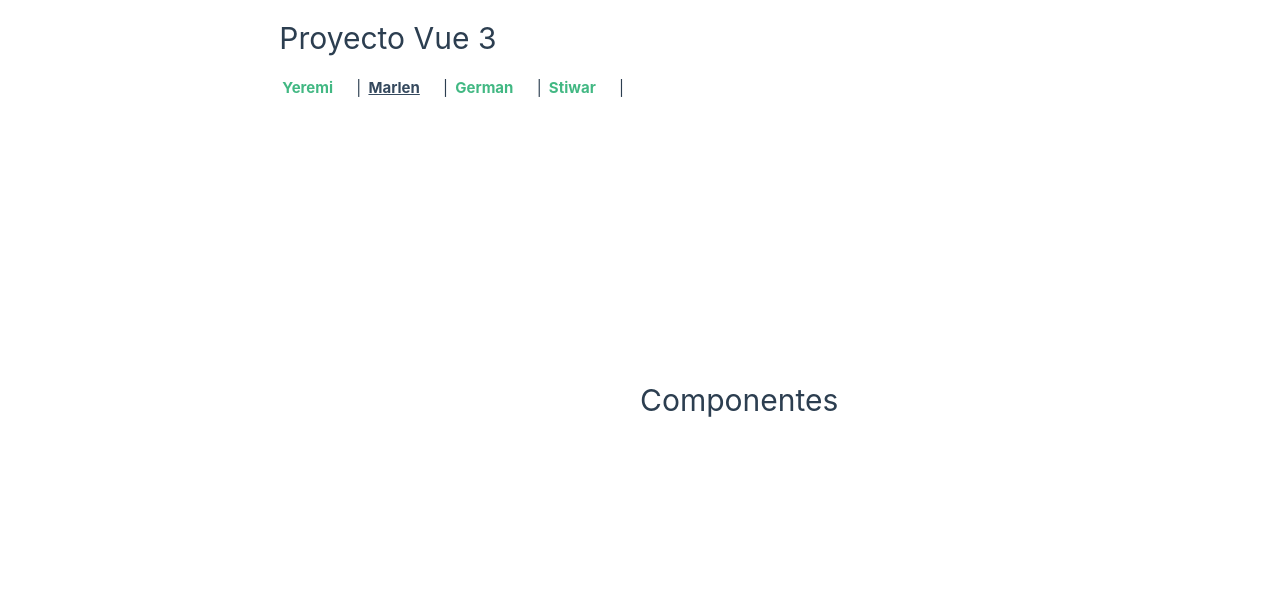
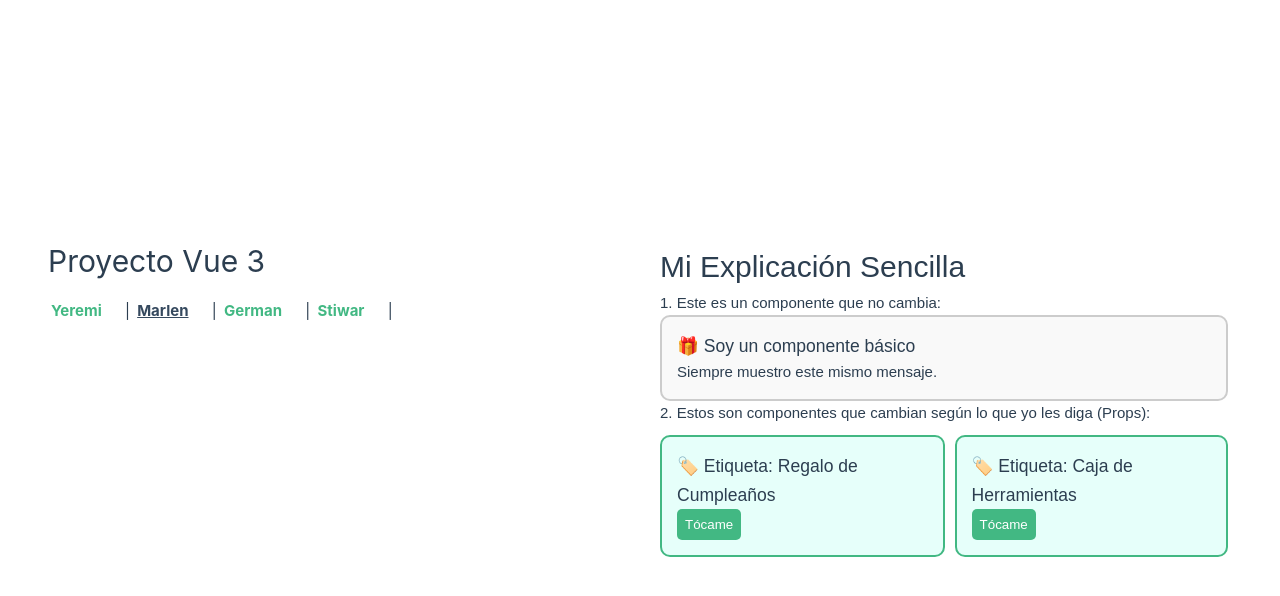
Before and after one commit to yeremijesus9/proyecto-vue3, a Vue app: page /marlen in a window 1280 px wide. Shown: the top 596 px of the page. Built offline with nearby package versions, Linux system fonts and the light colour scheme.

Commit message:
ejemplos componts

```diff
--- /dev/null
+++ b/src/components/Marlen/ComponentesPropsemits.vue
@@ -0,0 +1,31 @@
+<template>
+  <div class="caja-verde">
+    <h3>🏷️ Etiqueta: {{ titulo }}</h3>
+
+    <button @click="$emit('saludo', '¡Alguien tocó el botón de ' + titulo + '!')">
+      Tócame
+    </button>
+  </div>
+</template>
+
+<script setup>
+defineProps(['titulo']); // Aquí recibimos el nombre
+defineEmits(['saludo']); // Aquí preparamos el "grito"
+</script>
+
+<style scoped>
+.caja-verde {
+  border: 2px solid #42b883;
+  padding: 15px;
+  border-radius: 10px;
+  background-color: #e6fffa;
+}
+button {
+  cursor: pointer;
+  background: #42b883;
+  color: white;
+  border: none;
+  padding: 8px;
+  border-radius: 5px;
+}
+</style>
--- /dev/null
+++ b/src/components/Marlen/ComponentesSimple.vue
@@ -0,0 +1,16 @@
+<template>
+  <div class="caja-gris">
+    <h3>🎁 Soy un componente básico</h3>
+    <p>Siempre muestro este mismo mensaje.</p>
+  </div>
+</template>
+
+
+<style scoped>
+.caja-gris {
+  border: 2px solid #ccc;
+  padding: 15px;
+  border-radius: 10px;
+  background-color: #f9f9f9;
+}
+</style>
--- a/src/views/MarlenView.vue
+++ b/src/views/MarlenView.vue
@@ -1,15 +1,34 @@
 <template>
-  <div class="about">
-    <h1>Componentes </h1>
+  <div class="pagina">
+    <h1>Mi Explicación Sencilla</h1>
+
+    <p>1. Este es un componente que no cambia:</p>
+    <ComponentesSimple />
+
+    <p>2. Estos son componentes que cambian según lo que yo les diga (Props):</p>
+    <div class="fila">
+      <ComponentesPropsemits titulo="Regalo de Cumpleaños" @saludo="avisar" />
+      <ComponentesPropsemits titulo="Caja de Herramientas" @saludo="avisar" />
+    </div>
+
+    <h4 v-if="notificacion" class="aviso">{{ notificacion }}</h4>
   </div>
 </template>
 
-<style>
-@media (min-width: 1024px) {
-  .about {
-    min-height: 100vh;
-    display: flex;
-    align-items: center;
-  }
-}
+<script setup>
+import { ref } from 'vue';
+import ComponentesSimple from '@/components/Marlen/ComponentesSimple.vue';
+import ComponentesPropsemits from '@/components/Marlen/ComponentesPropsemits.vue';
+
+const notificacion = ref('');
+
+const avisar = (mensaje) => {
+  notificacion.value = mensaje;
+};
+</script>
+
+<style scoped>
+.pagina { padding: 20px; font-family: sans-serif; }
+.fila { display: flex; gap: 10px; margin-top: 10px; }
+.aviso { color: #2c3e50; background: #ffeb3b; padding: 10px; margin-top: 20px; }
 </style>
```
